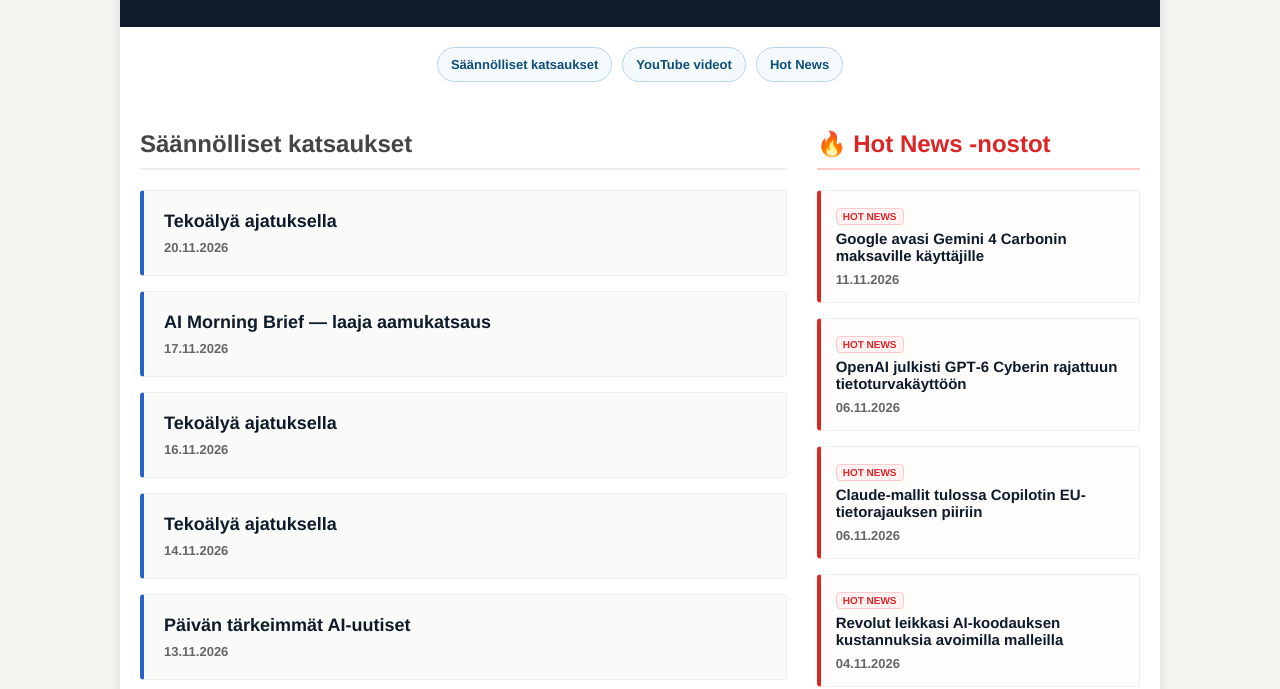
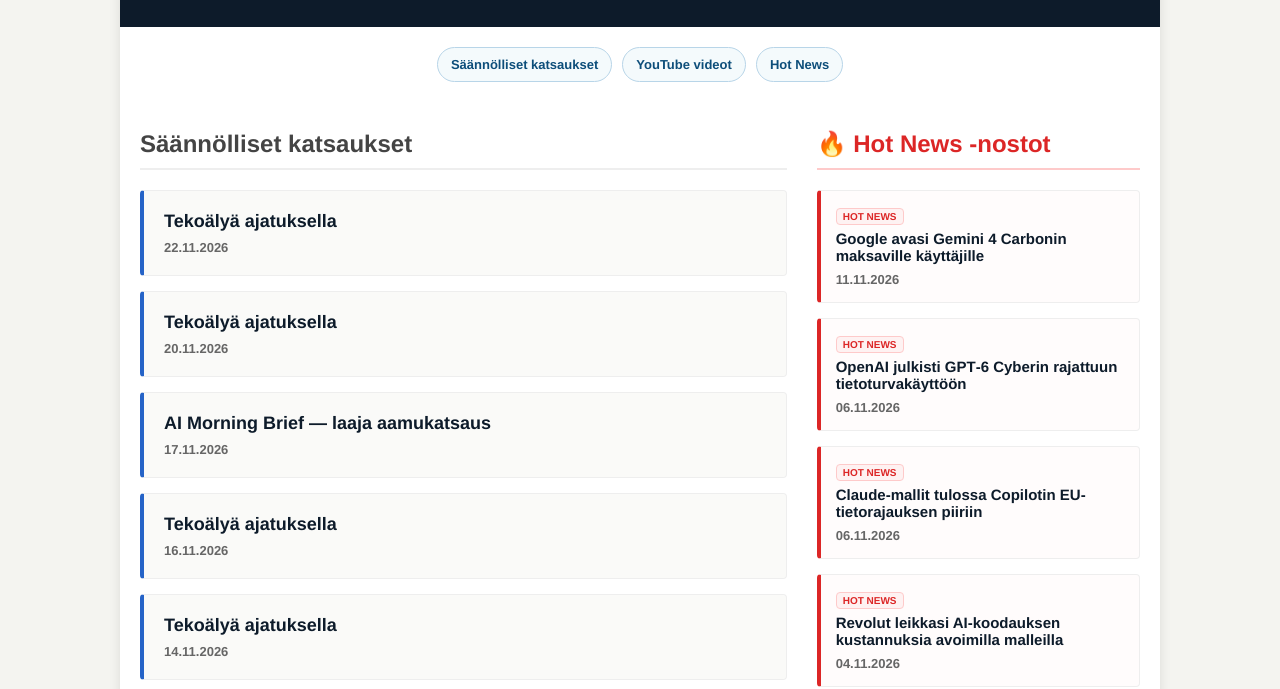
Before and after one commit to gene8tor-AI/ai-uutiskirjeet, a plain HTML site: page index.html in a window 1280 px wide. Shown: the part 131-820 px from the top of the page. Drawn offline with Linux system fonts and the light colour scheme.

Commit message:
Publish Tekoälyä ajatuksella 22.11.2026 (NEWS-2.5)

```diff
--- a/index.html
+++ b/index.html
@@ -44,6 +44,10 @@
             <div class="main-column">
                 <h2 id="katsaukset" style="margin-bottom: 20px; color: #444; border-bottom: 2px solid #eee; padding-bottom: 10px;">Säännölliset katsaukset</h2>
                 <ul>
+                    <li>
+                        <a href="ai_morning_brief_2026-11-22.html">Tekoälyä ajatuksella</a>
+                        <span class="date">22.11.2026</span>
+                    </li>
                     <li>
                         <a href="ai_morning_brief_2026-11-20.html">Tekoälyä ajatuksella</a>
                         <span class="date">20.11.2026</span>
```
Also changed, not shown: ai_morning_brief_2026-11-22.html (added, +1 -0 lines).
